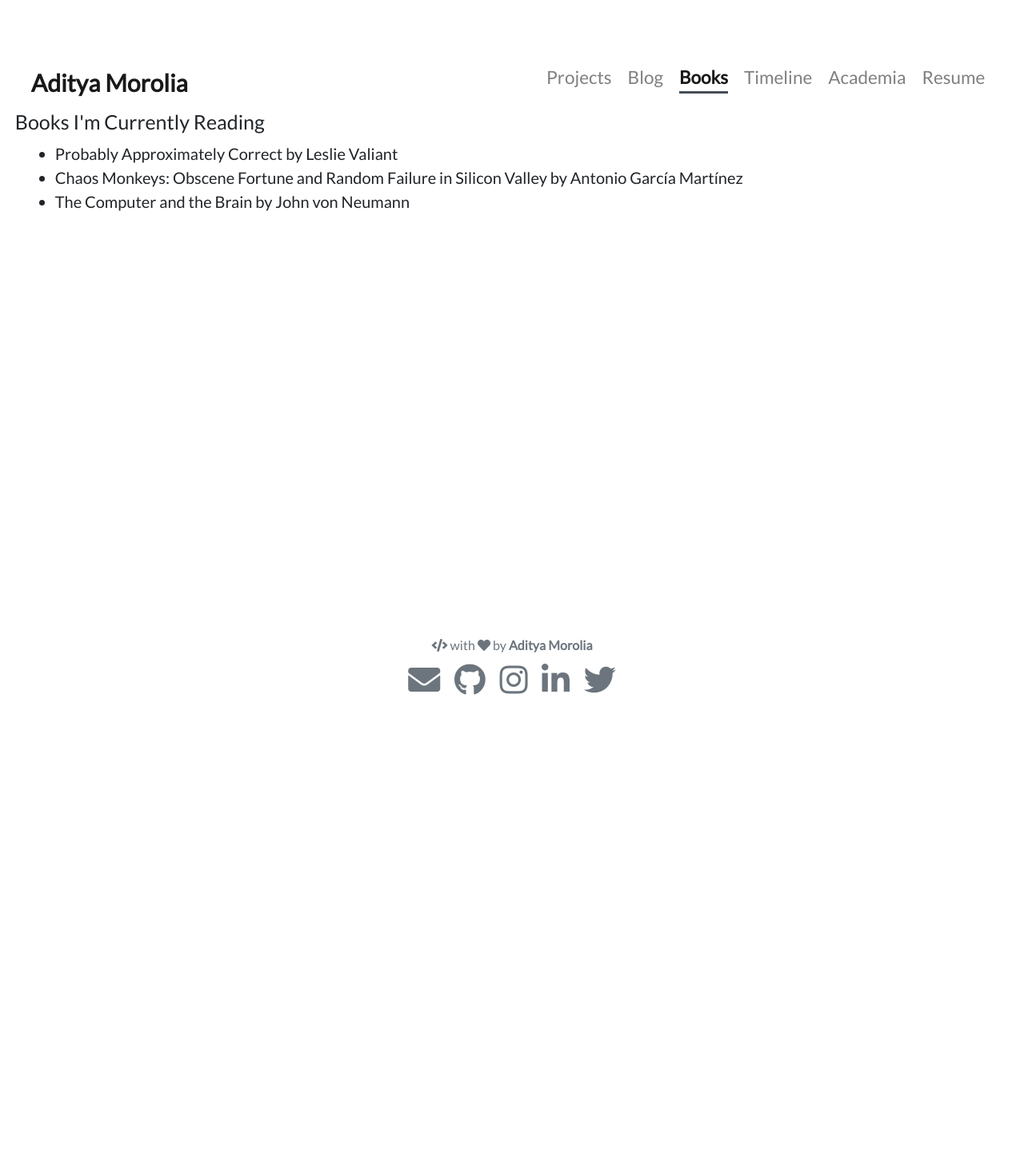
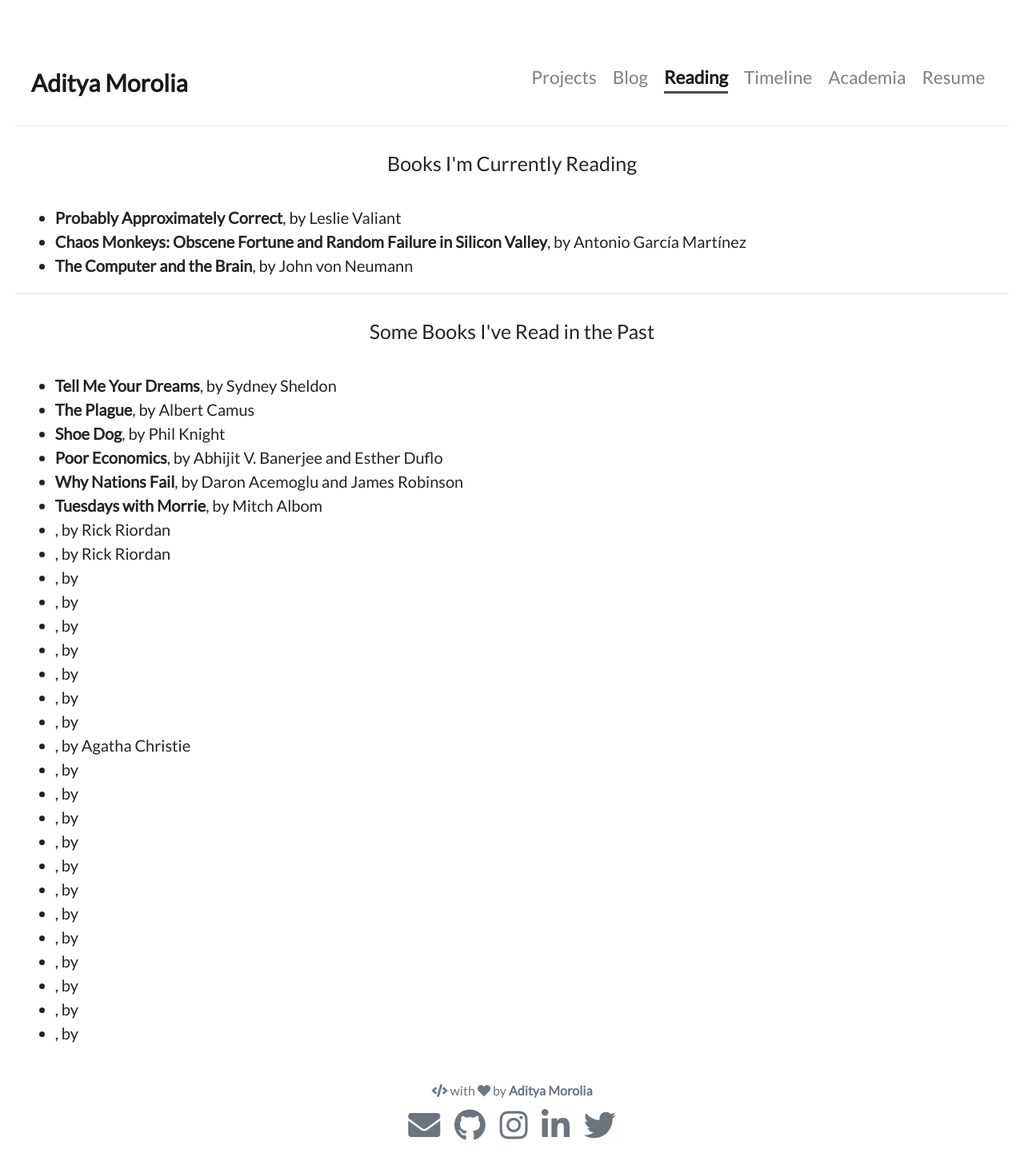
Before and after one commit to TheCharmingSociopath/TheCharmingSociopath.github.io, a Jekyll site: the page built from pages/books.md, in a window 1280 px wide. Shown: the whole page at 80% size. Built offline with Jekyll 4.4.1, drawn with Linux system fonts in a browser that asks for light colours; nearby versions of some CDN libraries; before the commit the page ends 900 px from its top, so only the background shows below that.

Commit message:
Update Reading page; Update home page

```diff
--- a/_data/timeline.yml
+++ b/_data/timeline.yml
@@ -19,7 +19,7 @@
   from: June 2021
   to: July 2021
   description:
-    - I worked on SecDB Architecture in the Saral Trading team.
+    - I worked on SecDB Architecture in the Saral Trading Team, which designs and implements state of the art distributed database systems for SecDB.
 
 - title: Technical Staff, AICrowd.com
   from: April 2020
--- a/_includes/books.html
+++ b/_includes/books.html
@@ -3,27 +3,35 @@
 {% assign wishlist = site.data.books['wishlist'] %}
 {% assign shorts = site.data.books['short_stories_to_read'] %}
 
+---
+
 <div>
-    <div style="float: center;"> <h5> Books I'm Currently Reading </h5> </div>
-    <ul>
+    <div style="text-align: center; margin: 25px;"> <h5> Books I'm Currently Reading </h5> </div>
+    <ul style="margin-top: 30px;">
         {% for item in meta.currently_reading %}
-        <li> {{ item.title }} by {{ item.author }} </li>
+        <li> <b> {{ item.title }}</b>, by {{ item.author }} </li>
         {% endfor %}
     </ul>
 </div>
 
-<!-- <div class="col mt-4"> -->
-<!--   <div class="timeline-body"> -->
-<!--     {% for item in site.data.timeline %} -->
-<!--       <div class="timeline-item"> -->
-<!--         <div class="content"> -->
-<!--           <h3>{{ item.title }}</h3> -->
-<!--           <h6 class="date">{{ item.from }} — {{ item.to }}</h6> -->
-<!--             {% for desc in item.description %} -->
-<!--             - {{ desc }} <br/> -->
-<!--             {% endfor %} -->
-<!--         </div> -->
-<!--       </div> -->
-<!--     {% endfor %} -->
-<!--   </div> -->
-<!-- </div> -->
+---
+
+<div>
+    <div style="text-align: center; margin: 25px;"> <h5> Some Books I've Read in the Past </h5> </div>
+    <ul style="margin-top: 30px;">
+        {% for item in books_read %}
+        {% if item.title != blank %}
+        <li> <b> {{ item.title }}</b>, by {{ item.author }} </li>
+        {% elsif item.series != blank %}
+        <li> <b> {{ item.series }} </b>, by {{ item.author }}</li>
+        <ul>
+            {% for i in item.titles %}
+            <li> {{ i }} </li>
+            {% endfor %}
+        </ul>
+        {% else %}
+        <li> {{ item }} </li>
+        {% endif %}
+        {% endfor %}
+    </ul>
+</div>
--- a/pages/books.md
+++ b/pages/books.md
@@ -1,7 +1,7 @@
 ---
 layout: default
-title: Books
+title: Reading
 weight: 2
-permalink: /books_read/
+permalink: /reading/
 ---
 {% include books.html %}
```
Also changed, not shown: _data/books.yml (+2 -6 lines), _includes/about.md (+6 -4 lines).
